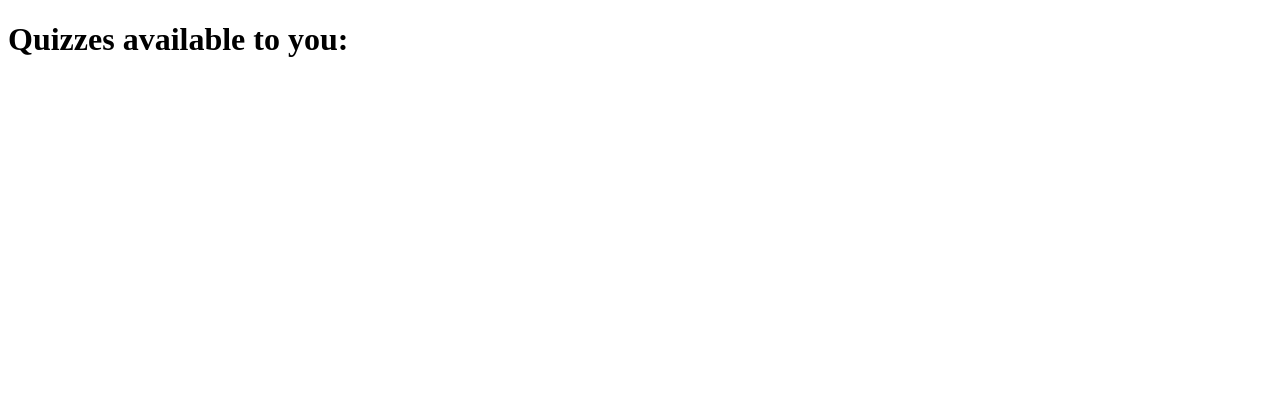
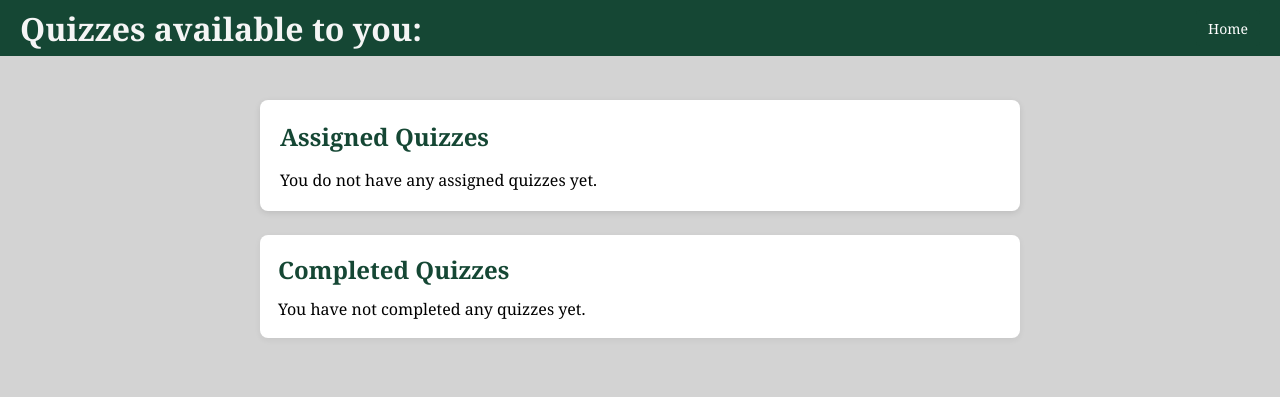
Before and after one commit to VERSO-UVM/UVM-Career-Quiz, a Flask app: page /available_quizzes in a window 1280 px wide. Shown: the top 397 px of the page. Run offline with Flask 3, Linux system fonts and the light colour scheme; the visitor is signed in with stand-in values (Sample User, id 1); data that the repository does not hold is empty.

Commit message:
available quiz page update

```diff
--- a/app.py
+++ b/app.py
@@ -5,6 +5,7 @@ import json
 import time
 import database_interaction as db
 import log_in
+import user_quizzes
 
 
 app = Flask(__name__)
@@ -153,7 +154,18 @@ def quiz_preview(quiz):
 @app.route("/available_quizzes", methods=['GET','POST'])
 def show_available_quizzes():
     if session["user_id"]:
-        return render_template("available_quizzes.html")
+        assigned_quizzes = db.quizzes_for_user(session["user_id"])
+        completed_quizzes = []
+        try:
+            to_do, completed = user_quizzes.fetch_curr_user(session.get('username', ''), True)
+            completed_quizzes = [
+                {"id": q.get_quiz_id(), "name": db.find_name_with_id(q.get_quiz_id())}
+                for q in completed
+            ]
+        except Exception:
+            completed_quizzes = []
+
+        return render_template("available_quizzes.html", assigned_quizzes=assigned_quizzes, completed_quizzes=completed_quizzes)
     else:
         return redirect("/")
 
--- a/database_interaction.py
+++ b/database_interaction.py
@@ -149,6 +149,20 @@ def user_with_access(q_id):
         return ""
 
 
+def quizzes_for_user(u_id):
+    conn, cur = connecting_to_sql()
+    query = """
+        SELECT QUIZ.q_ID, QUIZ.name
+        FROM ACCESS
+        JOIN QUIZ ON ACCESS.q_ID = QUIZ.q_ID
+        WHERE ACCESS.u_ID = ?
+    """
+    cur.execute(query, (u_id,))
+    rows = cur.fetchall()
+    conn.close()
+    return [{"id": row[0], "name": row[1] or ""} for row in rows]
+
+
 # Return the username of the quiz creator
 def find_creator(q_id):
     conn, cur = connecting_to_sql()
--- a/static/available_quizzes.css
+++ b/static/available_quizzes.css
@@ -0,0 +1,134 @@
+* {
+    box-sizing: border-box;
+    margin: 0;
+    padding: 0;
+}
+
+body {
+    background-color: lightgray;
+    font-family: 'DM Serif Display', Georgia, serif;
+}
+
+header {
+    background: #154734;
+    color: whitesmoke;
+    padding: 0 20px;
+    height: 56px;
+    display: flex;
+    align-items: center;
+    justify-content: space-between;
+    position: sticky;
+    top: 0;
+}
+
+main {
+    padding: 20px;
+}
+
+.assigned-quizzes {
+    background: white;
+    border-radius: 8px;
+    box-shadow: 0 2px 6px rgba(0, 0, 0, 0.1);
+    padding: 20px;
+    max-width: 760px;
+    margin: 24px auto;
+}
+
+.assigned-quizzes h2 {
+    margin-bottom: 16px;
+    color: #154734;
+}
+
+.assigned-quizzes ul {
+    list-style: none;
+}
+
+.assigned-quizzes li {
+    margin-bottom: 12px;
+    padding: 12px 14px;
+    border: 1px solid #e2e8e3;
+    border-radius: 6px;
+    display: flex;
+    align-items: center;
+    justify-content: space-between;
+    background: #f7f9f7;
+}
+
+.assigned-quizzes a {
+    color: #154734;
+    text-decoration: none;
+    font-weight: 600;
+}
+
+.assigned-quizzes a:hover {
+    text-decoration: underline;
+}
+
+.quiz-id {
+    color: #5d6f63;
+    font-size: 0.9rem;
+    margin-left: 12px;
+}
+
+@media (max-width: 640px) {
+    .assigned-quizzes {
+        margin: 16px;
+    }
+    .assigned-quizzes li {
+        flex-direction: column;
+        align-items: flex-start;
+    }
+    .quiz-id {
+        margin-left: 0;
+        margin-top: 8px;
+    }
+}
+
+.home_btn{
+    background: #154734;
+    color: white;
+    border: none;
+    cursor: pointer;
+    font-family: 'DM Serif Display', Georgia, serif;
+    font-size: 14px;
+    height: 36px;
+    padding :8px 12px;
+    border-radius: 4px;
+}
+
+.home_btn:hover {
+    background: rgb(30, 95, 69);
+}
+
+.completed-quizzes {
+    background: #ffffff;
+    border-radius: 8px;
+    box-shadow: 0 2px 6px rgba(0, 0, 0, 0.06);
+    padding: 18px;
+    max-width: 760px;
+    margin: 8px auto 40px auto;
+}
+
+.completed-quizzes h2 {
+    margin-bottom: 12px;
+    color: #154734;
+}
+
+.completed-quizzes ul {
+    list-style: none;
+}
+
+.completed-quizzes li {
+    margin-bottom: 8px;
+    padding: 10px 12px;
+    border-radius: 6px;
+    background: #f4f6f4;
+    display: flex;
+    align-items: center;
+    justify-content: space-between;
+}
+
+.completed-name {
+    color: #2f4f3f;
+    font-weight: 600;
+}
--- a/templates/available_quizzes.html
+++ b/templates/available_quizzes.html
@@ -11,7 +11,44 @@
 
 <body>
 	<header>
-		<h1> Quizzes available to you: </h1>
-		</header>
+		<h1>Quizzes available to you:</h1>
+		<a href="{{ url_for('quiz_selection') }}">
+			<button class="home_btn">Home</button>
+		</a>
+	</header>
+
+	<main>
+		<section class="assigned-quizzes">
+			<h2>Assigned Quizzes</h2>
+			{% if assigned_quizzes %}
+				<ul>
+					{% for quiz in assigned_quizzes %}
+						<li>
+							<a href="{{ url_for('quiz_preview', quiz=quiz.id) }}">{{ quiz.name or quiz.id }}</a>
+							<span class="quiz-id">({{ quiz.id }})</span>
+						</li>
+					{% endfor %}
+				</ul>
+			{% else %}
+				<p>You do not have any assigned quizzes yet.</p>
+			{% endif %}
+		</section>
+
+		<section class="completed-quizzes">
+			<h2>Completed Quizzes</h2>
+			{% if completed_quizzes %}
+				<ul>
+					{% for quiz in completed_quizzes %}
+						<li>
+							<span class="completed-name">{{ quiz.name or quiz.id }}</span>
+							<span class="quiz-id">({{ quiz.id }})</span>
+						</li>
+					{% endfor %}
+				</ul>
+			{% else %}
+				<p>You have not completed any quizzes yet.</p>
+			{% endif %}
+		</section>
+	</main>
 </body>
 </html>
--- a/templates/quiz_selection.html
+++ b/templates/quiz_selection.html
@@ -30,9 +30,9 @@
             <a id="quiz_creation" href="{{ url_for('quiz_builder', quiz='new_quiz') }}">
                 <button class="quiz_selector">Create New Quiz</button>
             </a>
-						<a id="take a quiz" href="{{url_for('show_available_quizzes')}}">
-								<button class="quiz_selector">Take a Quiz</button>
-						</a>
+			<a id="quiz_creation" href="{{url_for('show_available_quizzes')}}">
+				<button class="quiz_selector">Take a Quiz</button>
+			</a>
         </aside>
     </main>
 </body>
--- a/user_quizzes.py
+++ b/user_quizzes.py
@@ -43,8 +43,7 @@ def display_completed_quizzes():
 
 def assign_quiz_to_user(username, quiz_id):
     """sql query fetch user"""
-        username = ""
-
+    username = ""
     pass
 
 def remove_quiz_from_user():
```
